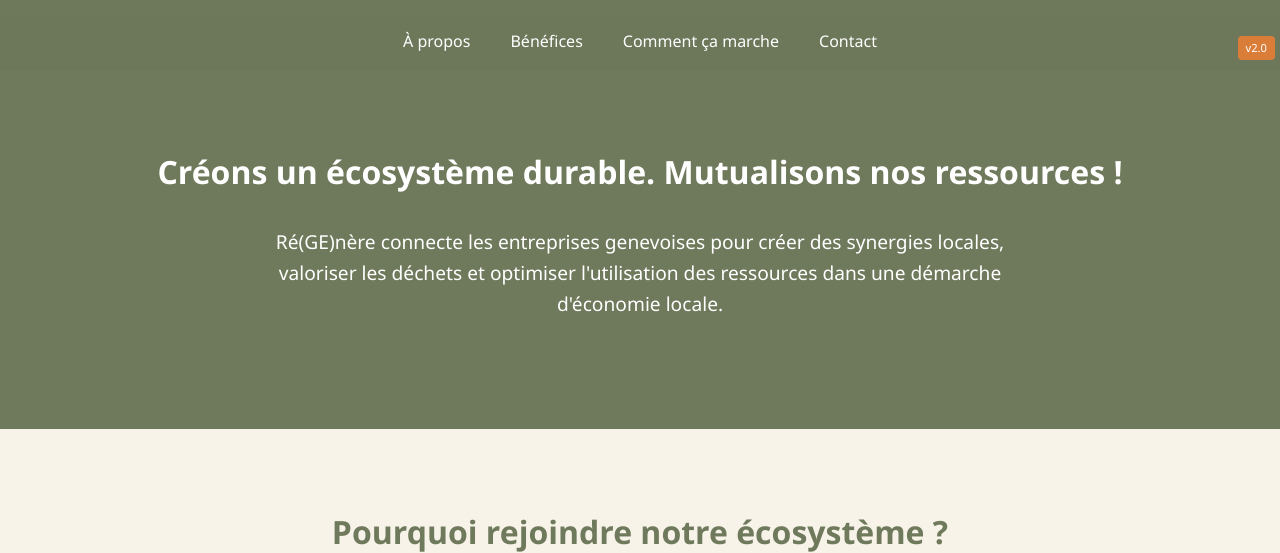
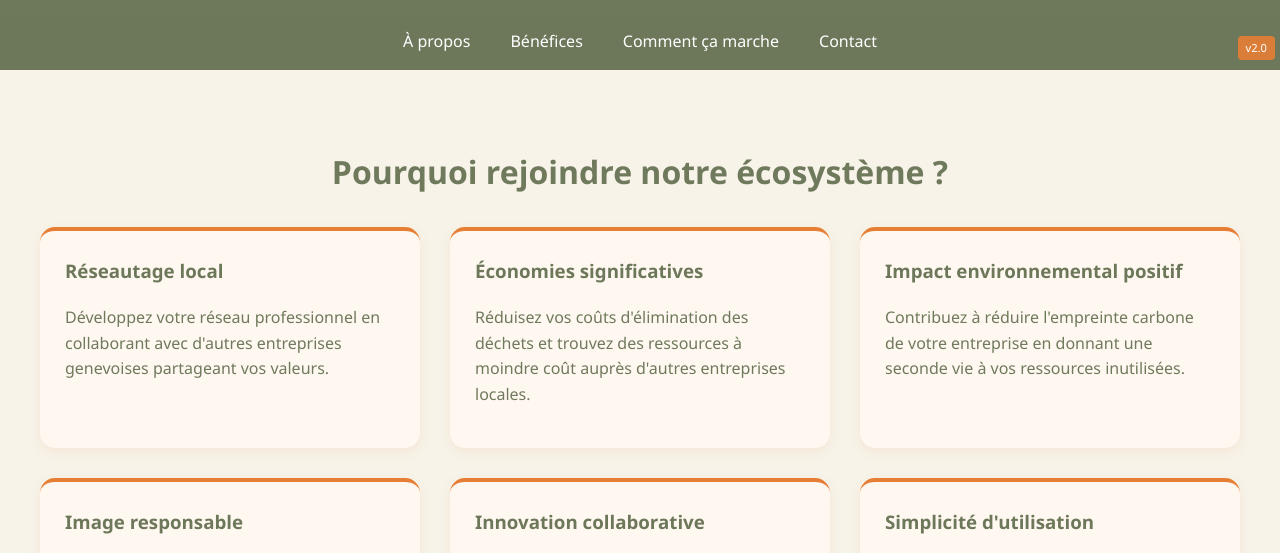
Before and after one commit to NeousAxis/plateforme-avancee, a plain HTML site: page index.html in a window 1280 px wide. Shown: the part 735-1288 px from the top of the page. Drawn offline with nearby package versions, Linux system fonts and the light colour scheme.

Commit message:
Update index.html

```diff
--- a/index.html
+++ b/index.html
@@ -731,14 +731,6 @@
             </ul>
         </div>
     </nav>
-
-    <!-- Section introduction principale -->
-    <section id="intro" class="intro">
-        <div class="container">
-            <h2>Créons un écosystème durable. Mutualisons nos ressources !</h2>
-            <p class="intro-text">Ré(GE)nère connecte les entreprises genevoises pour créer des synergies locales, valoriser les déchets et optimiser l'utilisation des ressources dans une démarche d'économie locale.</p>
-        </div>
-    </section>
 
     <!-- Section Pourquoi rejoindre -->
     <section id="benefits" class="benefits">
```
